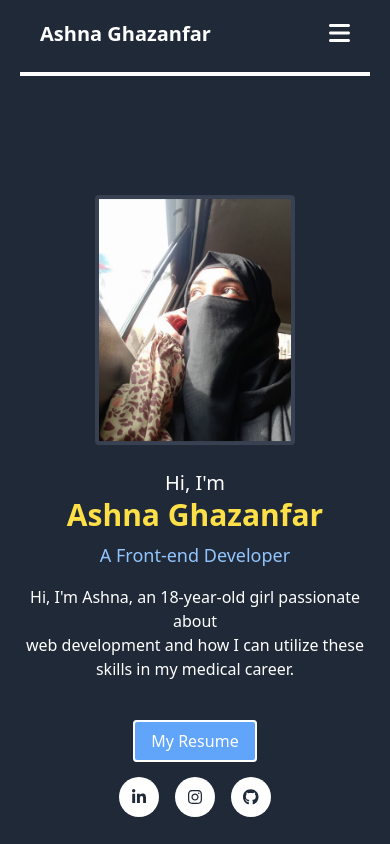
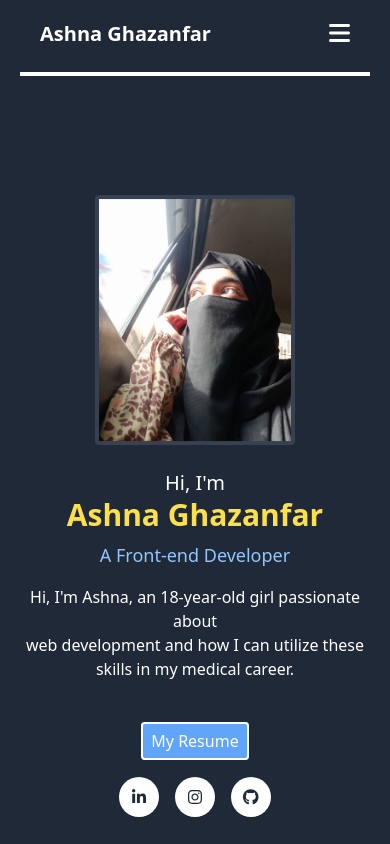
Before and after one commit to Syedaashnaghazanfar/syeda-portfolio-tailwind, a Next.js app: page / in a window 390 px wide. Shown: the top 844 px of the page. Built offline with nearby package versions, Linux system fonts and the light colour scheme.

Commit message:
Update page.tsx

```diff
--- a/src/app/page.tsx
+++ b/src/app/page.tsx
@@ -28,7 +28,7 @@ export default function Home() {
         {/* Resume button */}
         <div className="mt-4 lg:absolute lg:ml-[390px] lg:mt-[-80px]">
           <Link legacyBehavior href="https://syeda-static-resume.vercel.app/">
-            <a className="bg-blue-400 rounded border-white border-2 text-white py-2 px-4 lg:p-4 hover:bg-gray-200 transition" target="_blank">
+            <a className="bg-blue-400 rounded border-white border-2 text-white py-1.5 px-2 lg:p-4 hover:bg-gray-200 transition" target="_blank">
               My Resume
             </a>
           </Link>
```
